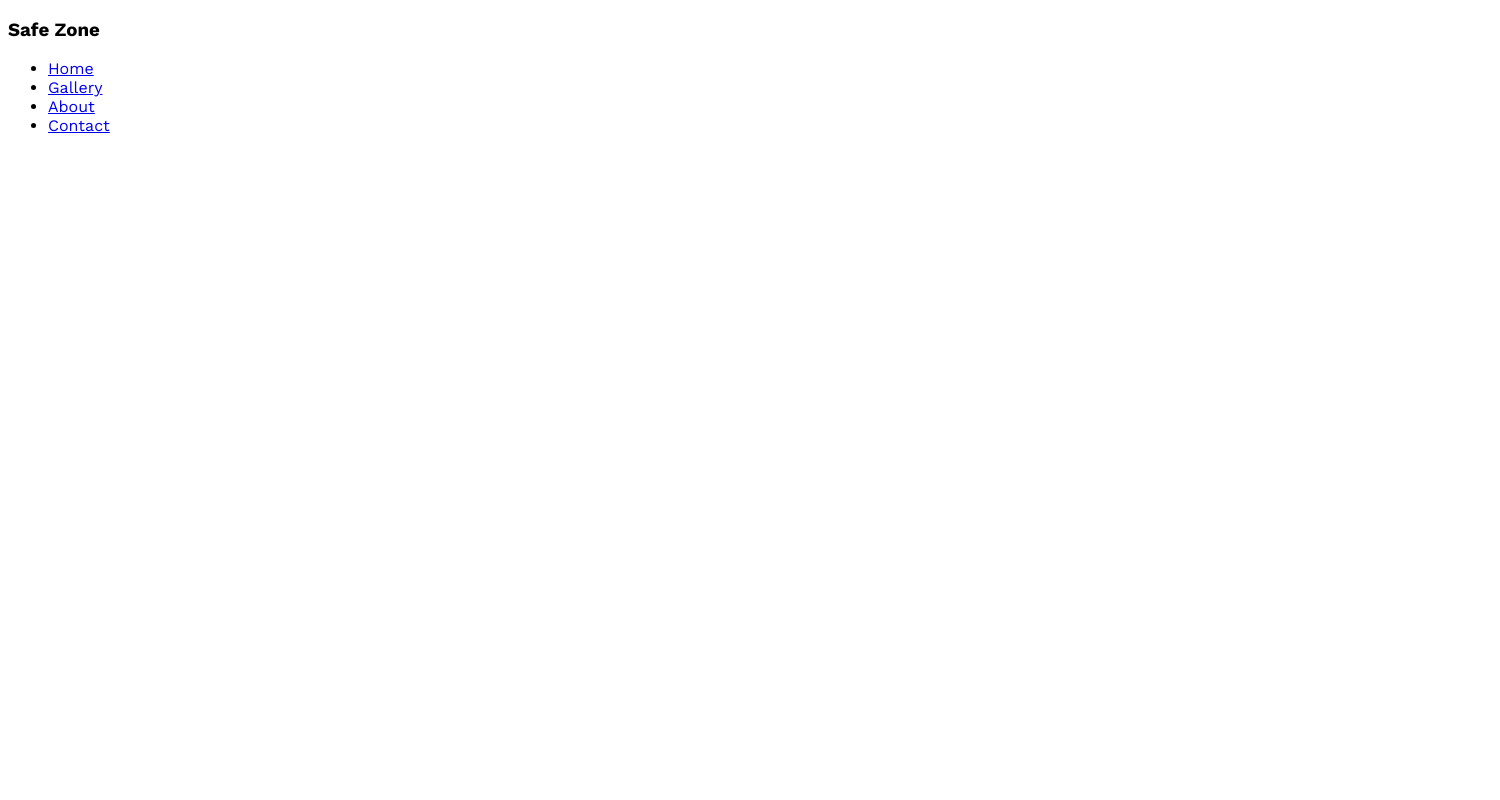
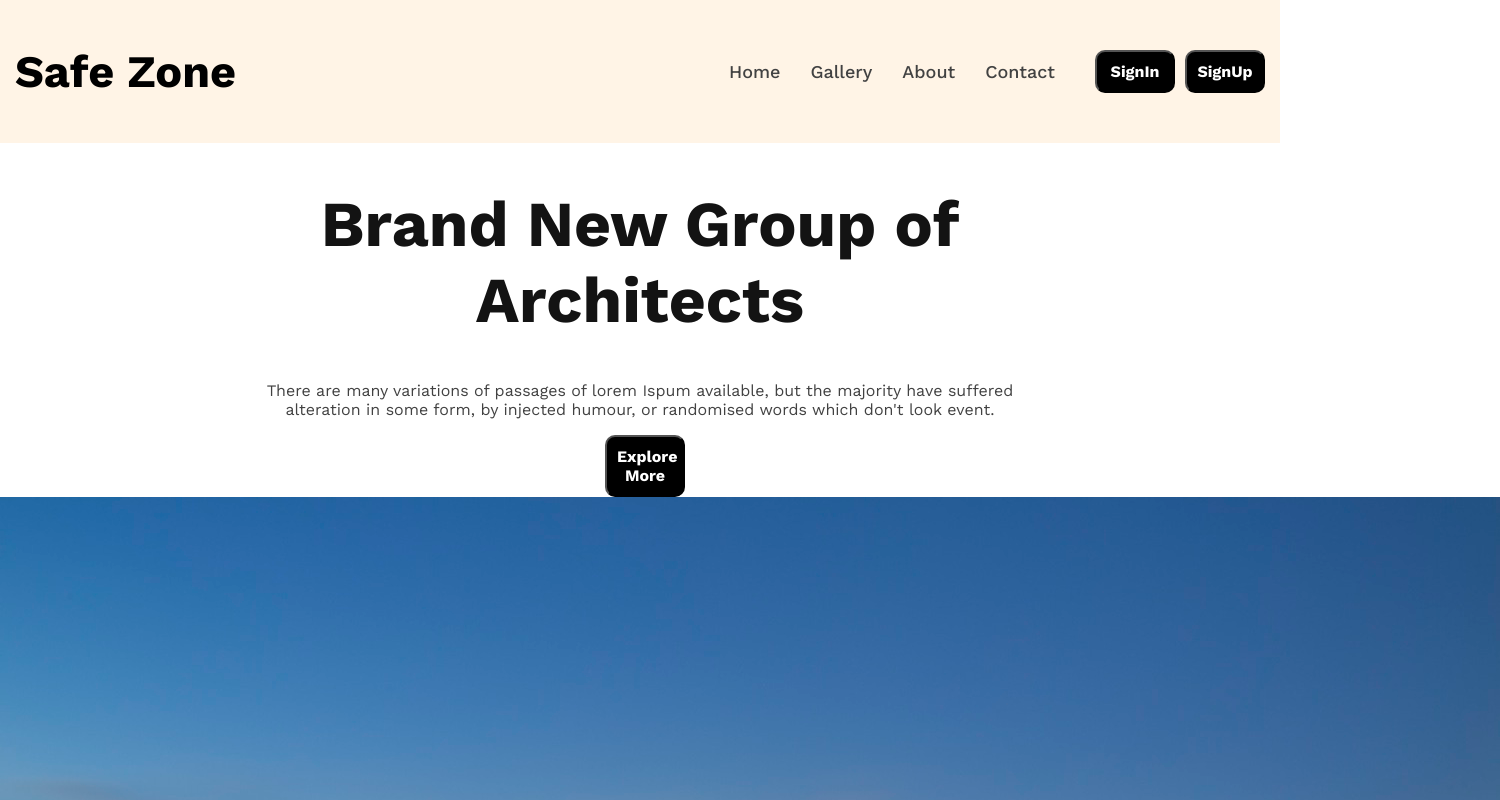
Before and after one commit to Somuel22/safe-zone, a plain HTML site: page index.html in a window 1280 px wide. Shown: the top 800 px of the page, 1500 px wide, since content can reach past the window. Drawn offline with nearby package versions, Linux system fonts and the light colour scheme.

Commit message:
banner content added

```diff
--- a/index.html
+++ b/index.html
@@ -9,15 +9,25 @@
 <body>
     <header>
         <nav>
-            <h3>Safe Zone</h3>
+            <h3 class="logo">Safe Zone</h3>
             <ul>
                 <li><a href="#">Home</a></li>
                 <li><a href="#">Gallery</a></li>
                 <li><a href="#">About</a></li>
                 <li><a href="#">Contact</a></li>
+                <button><a href="#">SignIn</a></button>
+                <button><a href="#">SignUp</a></button>
             </ul>
         </nav>
     </header>
+    <div class="banner">
+        <div class="banner-content">
+            <h1 class="banner-title">Brand New Group of Architects</h1>
+        <p class="c">There are many variations of passages of lorem Ispum available, but the majority have suffered alteration in some form, by injected humour, or randomised words which don't look event.</p>
+        <button><a href="#">Explore More</a></button>
+        </div>
+        <img src="img/img.jpg" alt="cover">
+    </div>
     <main>
 
     </main>
--- a/style.css
+++ b/style.css
@@ -3,4 +3,69 @@
 
 *{
      font-family: "Work Sans", serif;
+     text-decoration: none;
 }
+
+body{
+    max-width:100%;
+    margin: 0;
+    padding: 0;
+}
+/* header style */
+header{
+    background: rgba(255,144,14,0.10);
+    padding-right: 15px;
+    padding-left: 15px;
+}
+nav{
+    display: flex;
+    justify-content: space-between;
+    align-items: center;
+
+}
+nav .logo{
+    font-size: 45px;
+    font-weight: 700;
+}
+nav > ul{
+    display: flex;
+    align-items: center;
+
+}
+button{
+    background-color: black;
+    margin-left: 10px;
+    border-radius: 10px;
+    padding: 10px;
+    width: 80px;
+}
+button a{
+    color: white;
+    font-weight: bold;
+    font-size: 16px;
+}
+nav li{
+    display: inline-block;
+    list-style: none;
+    margin-right: 30px;
+    font-weight: 500;
+    font-size: 18px;
+
+}
+nav li a{
+    text-decoration: none;
+    color: #424242;
+}
+.banner-content{
+    max-width: 800px;
+    text-align: center;
+    margin: 0 auto;
+}
+.banner-title{
+    font-size: 4rem;
+    font-weight: 700px;
+    color: #131313;
+}
+.banner-content{
+    color: #424242;
+}
```
Also changed, not shown: img/img.jpg (added).
